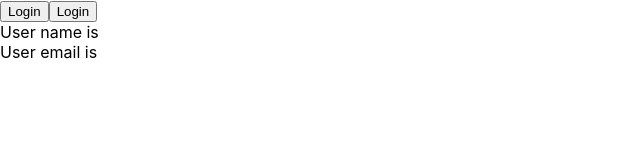
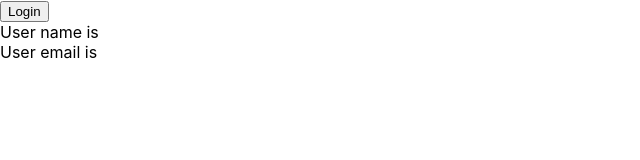
Before and after one commit to JavaScript-React-Info/React-typescript-basics, a React (Create React App) app: page / in a window 1280 px wide. Shown: the top 160 px of the page, without its empty margins (0-640 px from the left). Built offline with nearby package versions, Linux system fonts and the light colour scheme.

Commit message:
useState type assertion, not recommended

```diff
--- a/src/state/User.tsx
+++ b/src/state/User.tsx
@@ -8,7 +8,7 @@ type AutUser = {
 }
 
 const User = () => {
-    const [user, setUser] = useState<AutUser | null>(null)
+    const [user, setUser] = useState<AutUser>({} as AutUser)
     const handleLogin = () => {
         setUser({
             name: "shubham",
@@ -16,15 +16,11 @@ const User = () => {
         })
     }
 
-    const handleLogout = () => {
-        setUser(null)
-    }
   return (
     <div>
         <button onClick={handleLogin}>Login</button>
-        <button onClick={handleLogout}>Login</button>
-        <div>User name is {user?.name}</div>
-        <div>User email is {user?.email}</div>
+        <div>User name is {user.name}</div>
+        <div>User email is {user.email}</div>
     </div>
   )
 }
```
